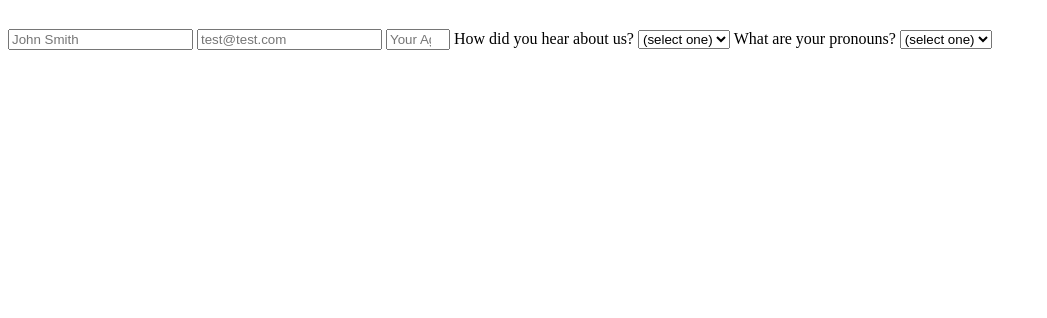
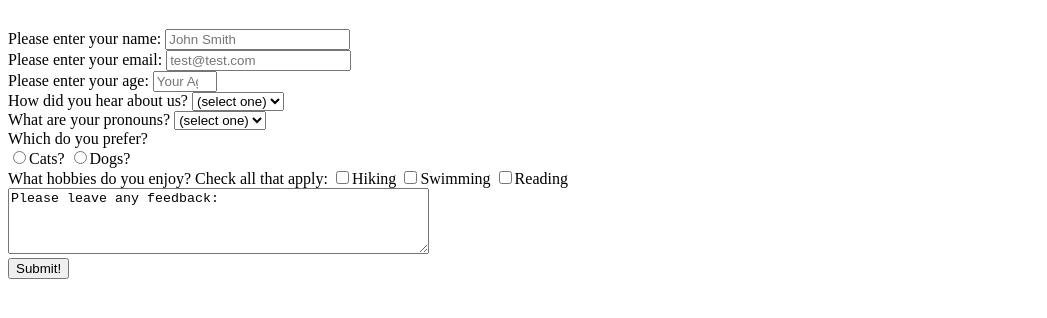
Before and after one commit to tsomerve/survey_form, a plain HTML site: page index.html in a window 1280 px wide. Shown: the part 72-390 px from the top of the page, without its empty margins (0-1047 px from the left). Drawn offline with Linux system fonts and the light colour scheme.

Commit message:
added more features

```diff
--- a/index.html
+++ b/index.html
@@ -2,20 +2,21 @@
 <html lang="en">
     <head>
         <meta charset="utf-8">
+        <link rel="stylesheet" href="styles.css">
         <h1>
         <title id="title">My Survery</title>
         <p id="description">Intake Form</p>
         </h1>
     </head>
     <form id="survey-form">
-        <label id="name-label">
-            <input type="text" id="name" placeholder="John Smith" required></input>
+        <label id="name-label">Please enter your name:
+            <input type="text" id="name" placeholder="John Smith" required></input><br>
         </label>
-        <label id="email-label">
-            <input type="text" id="email" placeholder="test@test.com" required></input>
+        <label id="email-label">Please enter your email:
+            <input type="text" id="email" placeholder="test@test.com" required></input><br>
         </label>
-        <label id="age">
-            <input type="number" min="1" max="100" placeholder="Your Age" required></input>
+        <label id="age">Please enter your age:
+            <input type="number" min="1" max="100" placeholder="Your Age" required><br></input>
         </label>
         <label id="refer-label">How did you hear about us?
             <select id="dropdown">
@@ -25,7 +26,7 @@
                 <option value="3">LinkedIn</option>
                 <option value="4">Other</option>
                 <!--add input to other to have user fill out the refer source?-->
-            </select>
+            </select><br>
         </label>
             <label id="pronoun-label">What are your pronouns?
                 <select id="pronouns">
@@ -34,7 +35,20 @@
                     <option value="2">She/Her</option>
                     <option value="3">They/Them</option>
                     <!-- add other option with fill in/text input?-->
-                </select>
+                </select><br>
+            </label>
+            <label id="pets-label">Which do you prefer?<br>
+                <input type="radio" name="pets">Cats?</input>
+                <input type="radio" name="dogs">Dogs?</input><br>
+            </label>
+            <label id="check-label">What hobbies do you enjoy? Check all that apply:
+                <input type="checkbox">Hiking</input>
+                <input type="checkbox">Swimming</input>
+                <input type="checkbox">Reading</input>
+            </label><br>
+            <label id="text-label">
+                <textarea id="feedback" rows="4" cols="50">Please leave any feedback: </textarea>
             </label>
     </form>
+    <input type="submit" value="Submit!"></input>
 </html>
```
